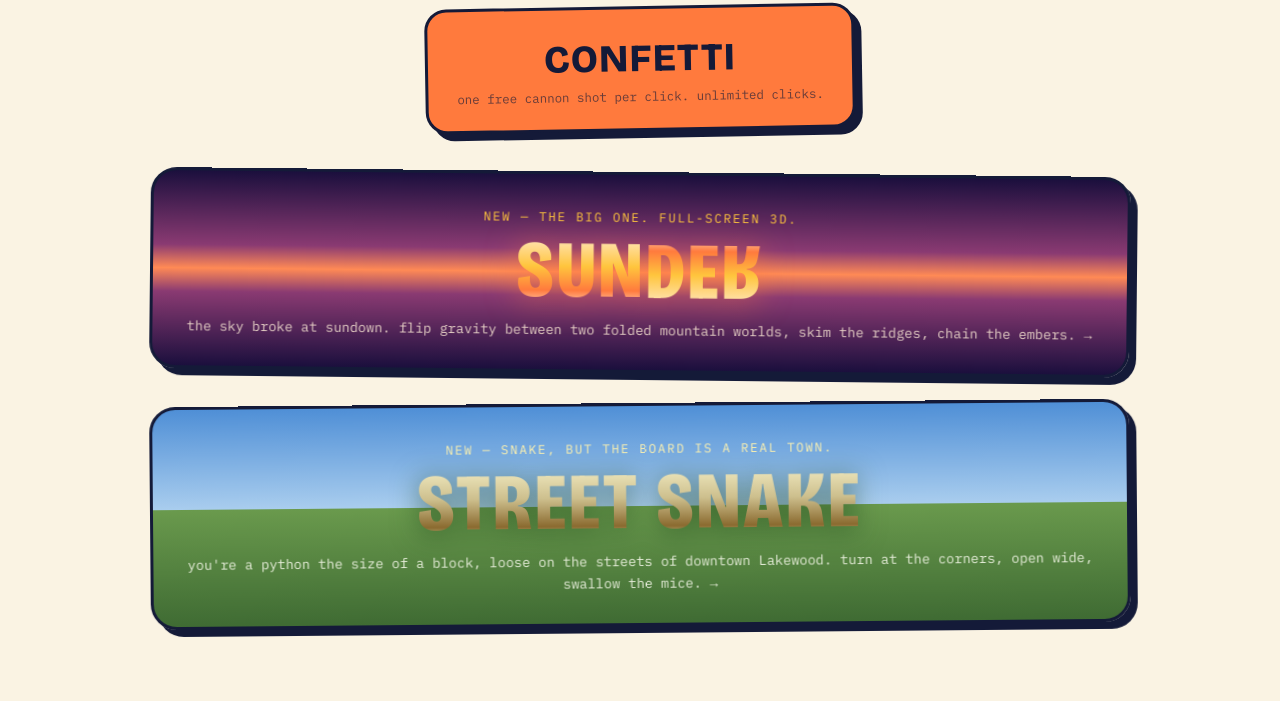
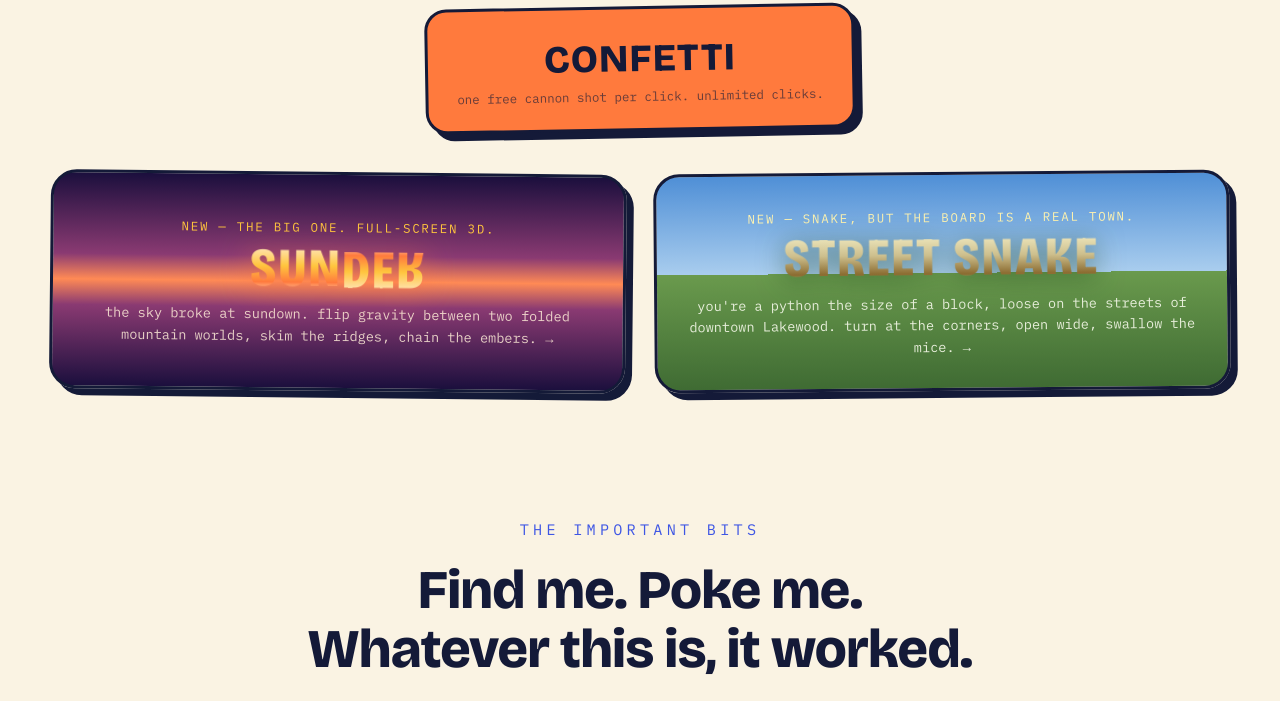
Before and after one commit to isaacherbst613/isaacherbst613.github.io, a plain HTML site: page index.html in a window 1280 px wide. Shown: the part 1670-2371 px from the top of the page. Drawn offline with nearby package versions, Linux system fonts and the light colour scheme; animation ran at ten frames a second.

Commit message:
Put STREET SNAKE banner next to SUNDER instead of under it
Both banners share a flex row; they stack on narrow screens.

Co-Authored-By: Claude Sonnet 5.5 <noreply@anthropic.com>

```diff
--- a/css/index.css
+++ b/css/index.css
@@ -1061,3 +1061,25 @@ body.fire #fireCanvas { display: block; }
 .snake3d-banner .sunder-sub {
     color: rgba(244, 247, 232, 0.92);
 }
+
+/* SUNDER + STREET SNAKE sit side by side, stacking on narrow screens */
+.banner-row {
+    display: flex;
+    flex-wrap: wrap;
+    gap: 1.8rem;
+    width: min(1180px, 100%);
+    margin: 2.6rem auto 0;
+}
+
+.banner-row .sunder-banner {
+    flex: 1 1 340px;
+    width: auto;
+    margin: 0;
+    display: flex;
+    flex-direction: column;
+    justify-content: center;
+}
+
+.banner-row .sunder-title {
+    font-size: clamp(1.9rem, 4.2vw, 3.4rem);
+}
--- a/index.html
+++ b/index.html
@@ -175,6 +175,7 @@
                 <span class="toy-big-sub">one free cannon shot per click. unlimited clicks.</span>
             </button>
 
+            <div class="banner-row">
             <a class="sunder-banner" href="sunder.html">
                 <span class="sunder-kicker">new — the big one. full-screen 3D.</span>
                 <span class="sunder-title"><span>SUN</span><span class="sunder-flip">DER</span></span>
@@ -188,6 +189,7 @@
                 <span class="sunder-sub">you're a python the size of a block, loose on the streets of downtown Lakewood.
                     turn at the corners, open wide, swallow the mice. →</span>
             </a>
+            </div>
         </section>
 
         <section class="stickers" id="contact">
```
